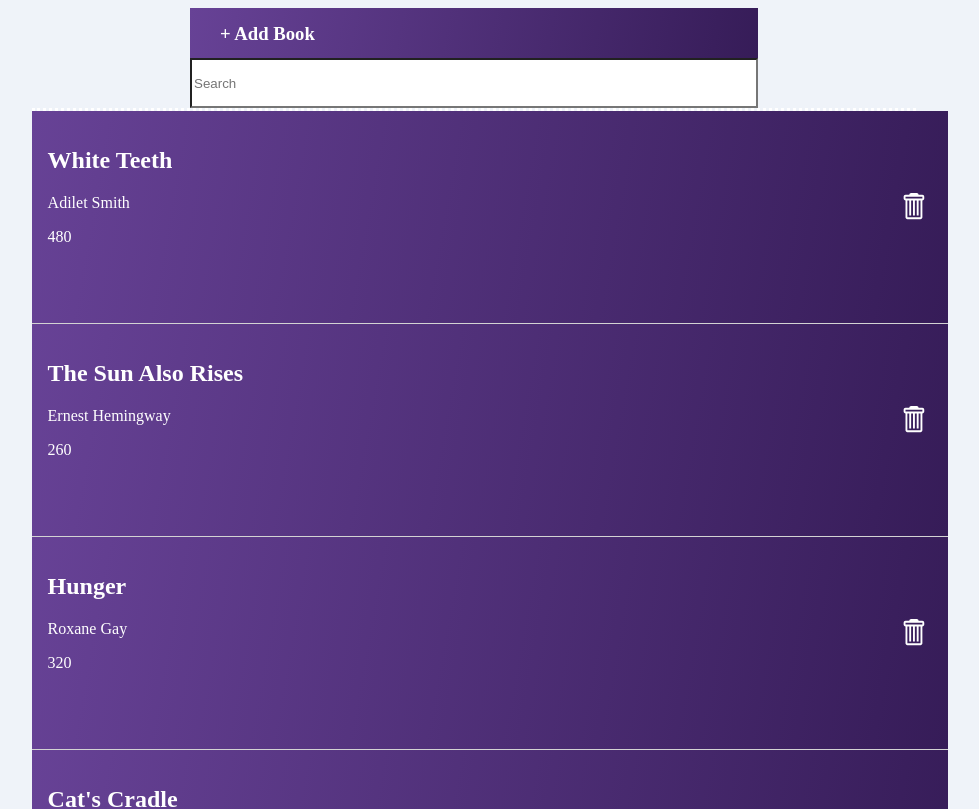
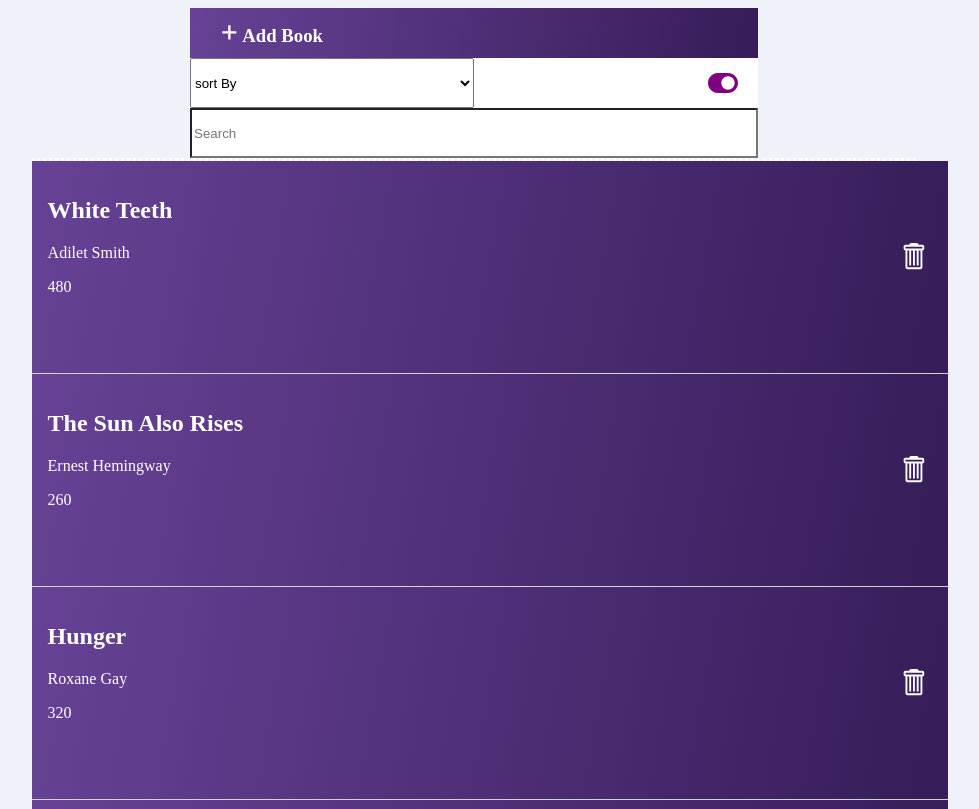
Before and after one commit to Adilet312/AddLibraryWithHooks, a React (Create React App) app: page / in a window 1280 px wide. Shown: the top 809 px of the page, without its empty margins (166-1145 px from the left). Built offline with nearby package versions, Linux system fonts and the light colour scheme; a web font is replaced by a local one.

Commit message:
Add sort by option that sorts list based on chosen value.

```diff
--- a/src/components/AddBook.js
+++ b/src/components/AddBook.js
@@ -1,16 +1,20 @@
 import React,{useState} from 'react';
 import './css/AddBook.css';
+import { GoPlus } from 'react-icons/go';
+import { FaMinus } from 'react-icons/fa';
 const AddBook = ({sendBook}) =>{
-  const [ title, setTitle] = useState('');
-  const [ author, setAuthor] = useState('');
-  const [ pages, setPages] = useState(0);
+  const [ title, setTitle ] = useState('');
+  const [ author, setAuthor ] = useState('');
+  const [ pages, setPages ] = useState(0);
+  const [icon, setIcon ] = useState(false);
   return(
   <div className = "add-form">
       <div className = "add-book">
       <h3  onClick = {(event) => {
         let display = event.target.parentNode.parentNode.classList;
         display.toggle('add-form');
-      }}>+ Add Book</h3>
+        setIcon(!icon);
+      }}>{icon ? <FaMinus/> : <GoPlus/>} Add Book</h3>
       </div>
       <form className = "login-form" onSubmit = {(e)=> {
         sendBook(e,{ title: title, author: author, pages: pages});
--- a/src/components/SortedBooks.js
+++ b/src/components/SortedBooks.js
@@ -1,10 +1,20 @@
-import React from 'react';
+import React ,{useState} from 'react';
 import SearchedBooks from './SearchedBooks.js';
-
+import {FaToggleOn} from 'react-icons/fa';
+import  './css/SortedBooks.css';
 const SortedBooks = ({bookList,sortBy,deleteBook,updateBookProperties}) =>{
-    let sortedBooks = bookList.sort( (a,b) => sortBy==='ascending' ? (a.title.toLowerCase() < b.title.toLowerCase() ? -1: 1) :(a.title.toLowerCase() < b.title.toLowerCase() ? 1: -1));
+    const [ name, setName ] = useState('title');
+    let sortedBooks = bookList.sort( (a,b) => sortBy==='ascending' ? (a[`${name}`].toLowerCase() < b[`${name}`].toLowerCase() ? -1: 1) :(a[`${name}`].toLowerCase() < b[`${name}`].toLowerCase() ? 1: -1));
   return(
        <div>
+       <div className = "sort">
+         <select name="properties" className = "" onChange = {(e) => setName( e.target.value)}>
+           <option value="title" selected>sort By</option>
+           <option value="title">Title</option>
+           <option value="author">Author</option>
+        </select>
+        <FaToggleOn style = {{fontSize:"30px",marginRight:"20px",marginTop:"10px",color:'purple'}}/>
+      </div>
         <SearchedBooks books = {sortedBooks} deleteBook = {deleteBook} updateBookProperties = {updateBookProperties}/>
        </div>
   )
--- /dev/null
+++ b/src/components/css/SortedBooks.css
@@ -0,0 +1,14 @@
+.sort{
+  background:#fff;
+  height:50px;
+  width:568px;
+  margin: 0 auto;
+  display: flex;
+  flex-direction: row;
+  justify-content: space-between;
+  flex-wrap: wrap;
+}
+
+.sort select{
+  width:50%;
+}
```
